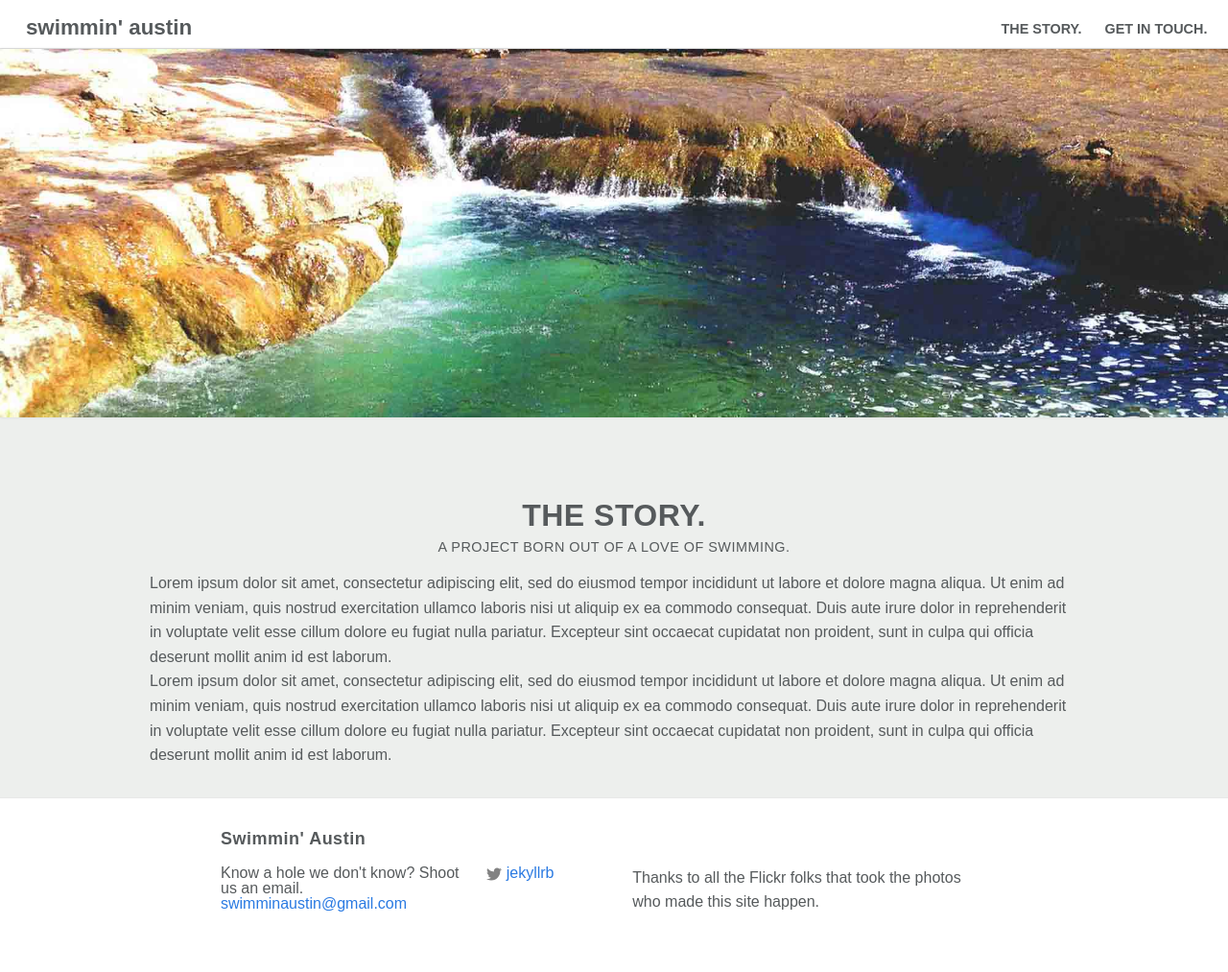
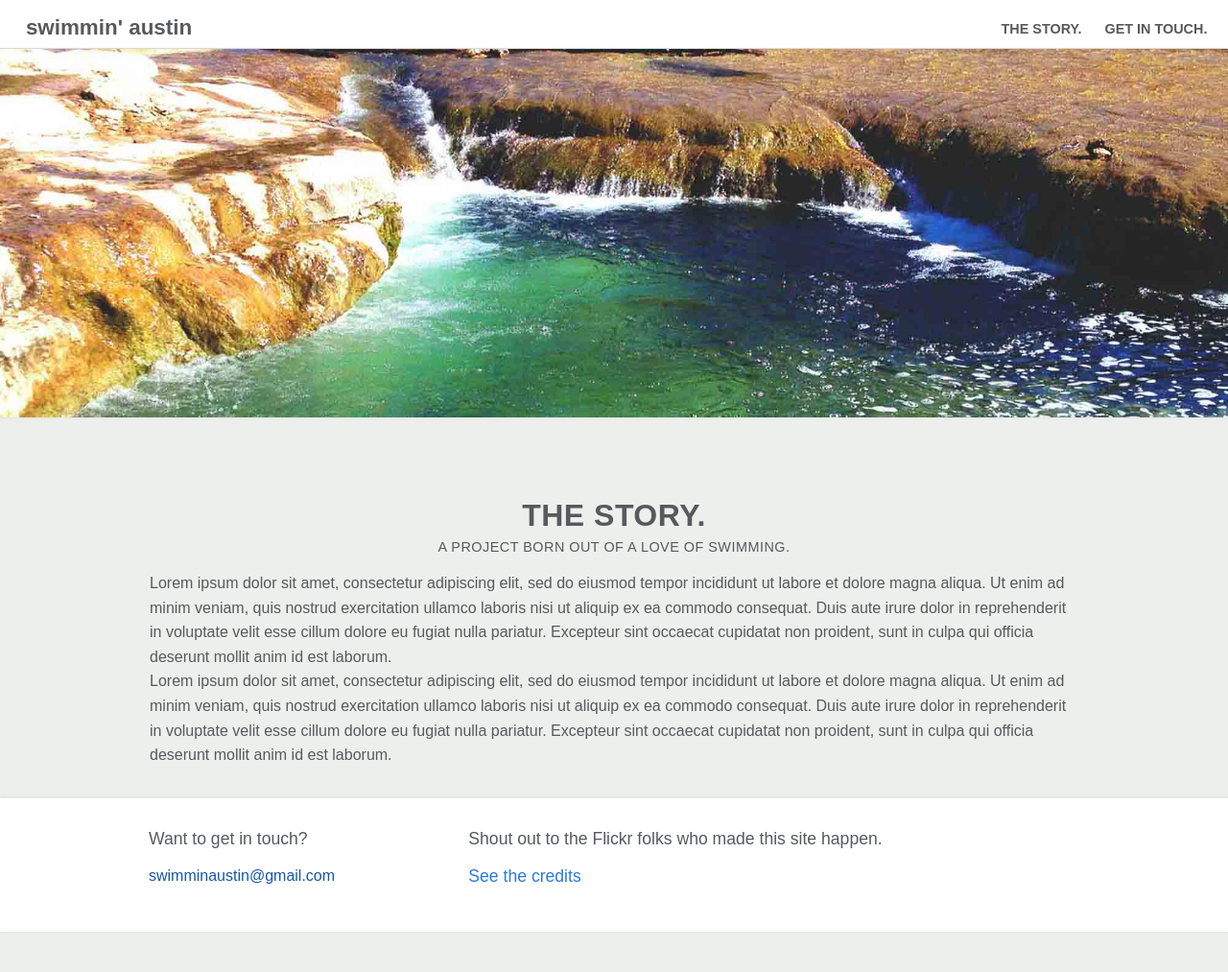
Before and after one commit to stephskaggs/swimnaustin, a Jekyll site: the page built from about.md, in a window 1280 px wide. Shown: the whole page at 96% size. Built offline with Jekyll 4.4.1, drawn with Linux system fonts in a browser that asks for light colours; nearby versions of some CDN libraries; after the commit the page ends 971 px from its top, so only the background shows below that.

Commit message:
added footer and js for sticky nav

```diff
--- a/_includes/footer.html
+++ b/_includes/footer.html
@@ -1,4 +1,27 @@
-<footer class="site-footer">
+  <section class="site-footer">
+
+
+            <div class="row">
+
+                <div class="email columns small-12 large-4">
+                    <h5>Want to get in touch?</h5>
+                    <a href="">swimminaustin@gmail.com</a>
+                </div>
+
+
+
+                <div class="press columns small-12 large-8">
+                    <h5> Shout out to the Flickr folks who made this site happen.<h5>
+                   <!--  <a href class="page-link" href="contact"</a> -->
+                    <a class="page-link" href="About">See the credits</a>
+                </div>
+
+            </div>
+
+        </section>
+
+
+<!-- <footer class="site-footer">
 
   <div class="wrapper">
 
@@ -41,4 +64,4 @@
 
   </div>
 
-</footer>
+</footer> -->
--- a/_sass/_layout.scss
+++ b/_sass/_layout.scss
@@ -116,72 +116,76 @@
 
 // UNIVERSAL site footer
 
+
+
 .site-footer {
     border-top: 1px solid $grey-color-light;
     padding: $spacing-unit 0;
     background-color: white;
+    box-shadow: 0 0 3px rgba(0, 0, 0, 0.1);
+    min-height: auto;
 
 }
 
-.footer-heading {
-    font-size: 18px;
-    margin-bottom: $spacing-unit / 2;
-}
+// .footer-heading {
+//     font-size: 18px;
+//     margin-bottom: $spacing-unit / 2;
+// }
 
-.contact-list,
-.social-media-list {
-    list-style: none;
-    margin-left: 0;
-}
+// .contact-list,
+// .social-media-list {
+//     list-style: none;
+//     margin-left: 0;
+// }
 
-.footer-col-wrapper {
-    font-size: 15px;
-    color: $grey-color;
-    margin-left: -$spacing-unit / 2;
-    @extend %clearfix;
-}
+// .footer-col-wrapper {
+//     font-size: 15px;
+//     color: $grey-color;
+//     margin-left: -$spacing-unit / 2;
+//     @extend %clearfix;
+// }
 
-.footer-col {
-    float: left;
-    margin-bottom: $spacing-unit / 2;
-    padding-left: $spacing-unit / 2;
-}
+// .footer-col {
+//     float: left;
+//     margin-bottom: $spacing-unit / 2;
+//     padding-left: $spacing-unit / 2;
+// }
 
-.footer-col-1 {
-    width: -webkit-calc(35% - (#{$spacing-unit} / 2));
-    width:         calc(35% - (#{$spacing-unit} / 2));
-}
+// .footer-col-1 {
+//     width: -webkit-calc(35% - (#{$spacing-unit} / 2));
+//     width:         calc(35% - (#{$spacing-unit} / 2));
+// }
 
-.footer-col-2 {
-    width: -webkit-calc(20% - (#{$spacing-unit} / 2));
-    width:         calc(20% - (#{$spacing-unit} / 2));
-}
+// .footer-col-2 {
+//     width: -webkit-calc(20% - (#{$spacing-unit} / 2));
+//     width:         calc(20% - (#{$spacing-unit} / 2));
+// }
 
-.footer-col-3 {
-    width: -webkit-calc(45% - (#{$spacing-unit} / 2));
-    width:         calc(45% - (#{$spacing-unit} / 2));
-}
+// .footer-col-3 {
+//     width: -webkit-calc(45% - (#{$spacing-unit} / 2));
+//     width:         calc(45% - (#{$spacing-unit} / 2));
+// }
 
-@include media-query($on-laptop) {
-    .footer-col-1,
-    .footer-col-2 {
-        width: -webkit-calc(50% - (#{$spacing-unit} / 2));
-        width:         calc(50% - (#{$spacing-unit} / 2));
-    }
+// @include media-query($on-laptop) {
+//     .footer-col-1,
+//     .footer-col-2 {
+//         width: -webkit-calc(50% - (#{$spacing-unit} / 2));
+//         width:         calc(50% - (#{$spacing-unit} / 2));
+//     }
 
-    .footer-col-3 {
-        width: -webkit-calc(100% - (#{$spacing-unit} / 2));
-        width:         calc(100% - (#{$spacing-unit} / 2));
-    }
-}
+//     .footer-col-3 {
+//         width: -webkit-calc(100% - (#{$spacing-unit} / 2));
+//         width:         calc(100% - (#{$spacing-unit} / 2));
+//     }
+// }
 
-@include media-query($on-palm) {
-    .footer-col {
-        float: none;
-        width: -webkit-calc(100% - (#{$spacing-unit} / 2));
-        width:         calc(100% - (#{$spacing-unit} / 2));
-    }
-}
+// @include media-query($on-palm) {
+//     .footer-col {
+//         float: none;
+//         width: -webkit-calc(100% - (#{$spacing-unit} / 2));
+//         width:         calc(100% - (#{$spacing-unit} / 2));
+//     }
+// }
 
 
 
@@ -190,11 +194,7 @@
 .hero {
 
     img {
-    // border: black solid;
-    // width: 100%;
-    // padding:0;
-    // margin: 0;
-    // display: block;
+
     box-shadow: 0 0 3.5px rgba(0, 0, 0, 0.1);
     }
 }
--- a/about.md
+++ b/about.md
@@ -6,6 +6,8 @@
 hero: /img/subhero1.jpg
 copy: Lorem ipsum dolor sit amet, consectetur adipiscing elit, sed do eiusmod tempor incididunt ut labore et dolore magna aliqua. Ut enim ad minim veniam, quis nostrud exercitation ullamco laboris nisi ut aliquip ex ea commodo consequat. Duis aute irure dolor in reprehenderit in voluptate velit esse cillum dolore eu fugiat nulla pariatur. Excepteur sint occaecat cupidatat non proident, sunt in culpa qui officia deserunt mollit anim id est laborum.<br>Lorem ipsum dolor sit amet, consectetur adipiscing elit, sed do eiusmod tempor incididunt ut labore et dolore magna aliqua. Ut enim ad minim veniam, quis nostrud exercitation ullamco laboris nisi ut aliquip ex ea commodo consequat. Duis aute irure dolor in reprehenderit in voluptate velit esse cillum dolore eu fugiat nulla pariatur. Excepteur sint occaecat cupidatat non proident, sunt in culpa qui officia deserunt mollit anim id est laborum.
 
+---
 
-
----
+<h class="hole-heading">Flickr credits</h2>
+      <h5 class="hole-intro">Thanks to these fine folks for their fine pictures.</h5>
+      <p class="hole-body">{{page.copy}}</p>
```
Also changed, not shown: _includes/header.html (+9 -0 lines).
